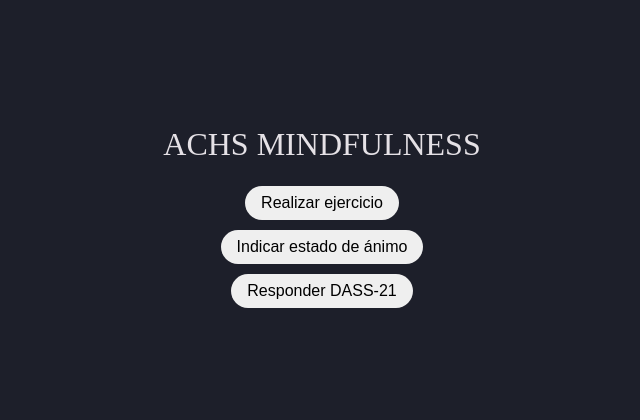
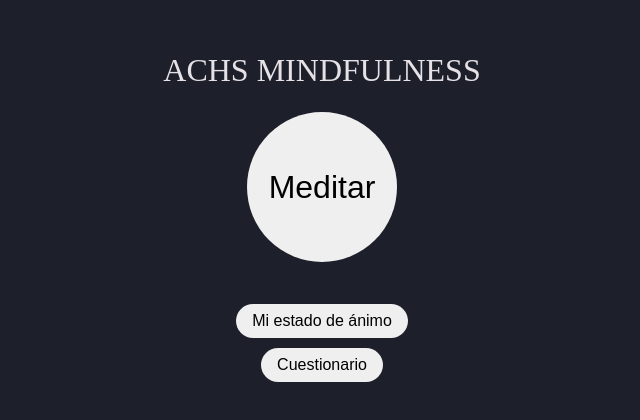
Before and after one commit to alavado/achs-mindfulness, a React (Create React App) app: page / in a window 1280 px wide. Shown: the part 190-610 px from the top of the page, without its empty margins (318-958 px from the left). Built offline with nearby package versions, Linux system fonts and the light colour scheme.

Commit message:
agrega animacion a boton

```diff
--- a/src/components/Principal/Principal.css
+++ b/src/components/Principal/Principal.css
@@ -13,6 +13,40 @@
   margin-top: 10px;
 }
 
+.latido {
+  position: absolute;
+  background-color: rgba(255, 255, 255, 0.4);
+  width: 150px;
+  height: 150px;
+  border-radius: 75px;
+  margin-top: 10px;
+  animation: prueba 2s ease-in-out infinite;
+}
+
+.boton-meditar {
+  font-size: 2em;
+  margin-bottom: 32px;
+  margin-top: 25px;
+  width: 150px;
+  height: 150px;
+  border-radius: 75px 75px;
+  z-index: 2;
+}
+
+@keyframes prueba {
+  0% {
+    opacity: 1;
+    transform: scale(1);
+  }
+  50% {
+    transform: scale(1.2);
+    opacity: 0;
+  }
+  100% {
+    opacity: 0;
+  }
+}
+
 .contenido-centrado {
   display: flex;
   flex-direction: column;
--- a/src/components/Principal/Principal.js
+++ b/src/components/Principal/Principal.js
@@ -11,9 +11,10 @@
     <div id="contenedor-principal">
       <h1>ACHS MINDFULNESS</h1>
       <div className="contenido-centrado">
-        <button onClick={navegar('/ejercicios')}>Realizar ejercicio</button>
-        <button onClick={navegar('/subjetiva/1')}>Indicar estado de ánimo</button>
-        <button onClick={navegar('/dass21')}>Responder DASS-21</button>
+        <div className="latido"></div>
+        <button className="boton-meditar" onClick={navegar('/ejercicios')}>Meditar</button>
+        <button onClick={navegar('/subjetiva/1')}>Mi estado de ánimo</button>
+        <button onClick={navegar('/dass21')}>Cuestionario</button>
       </div>
     </div>
   )
```
